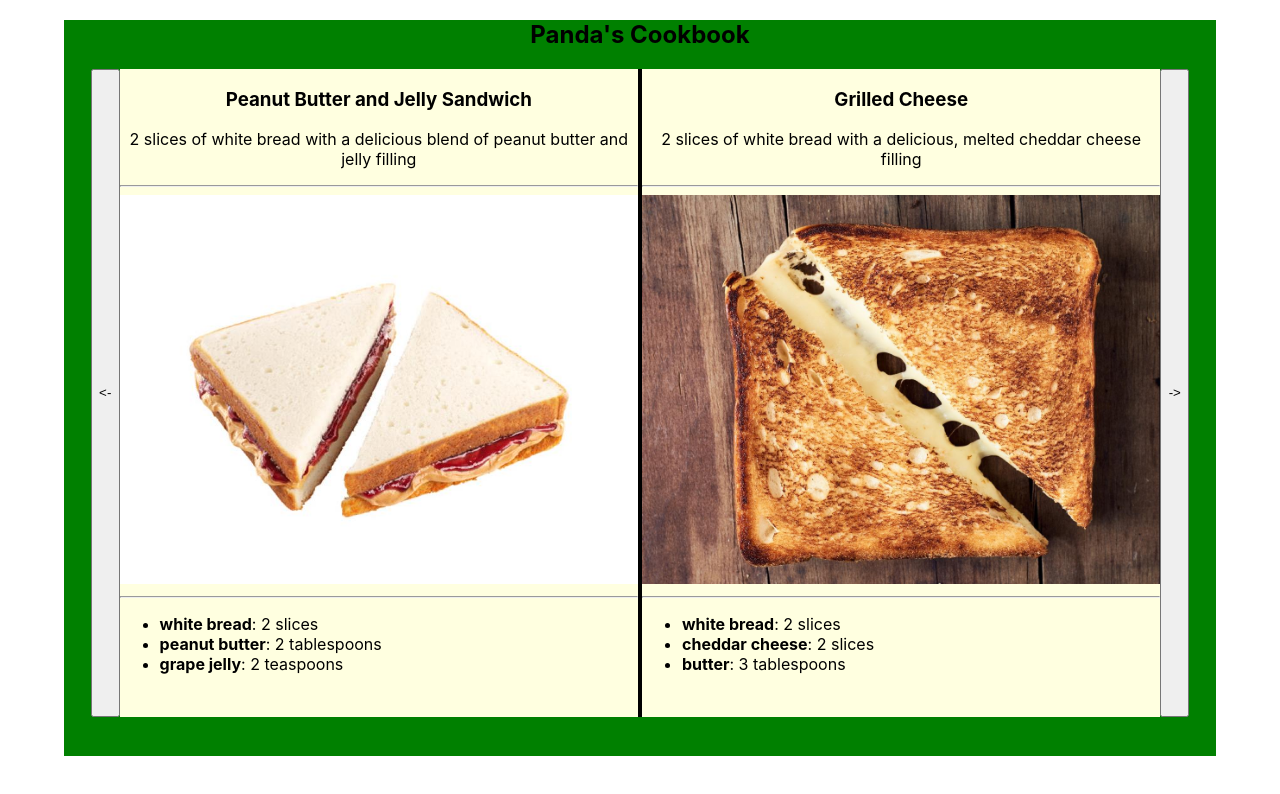
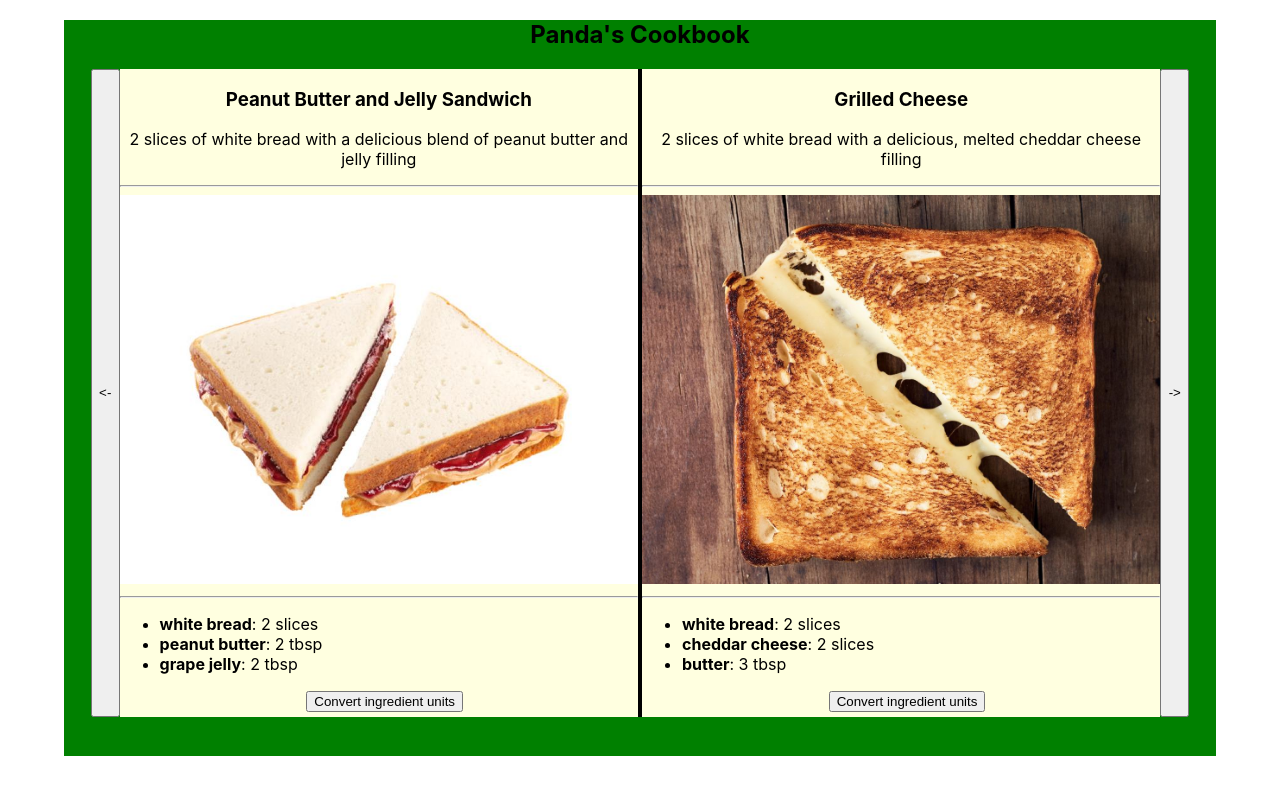
Before and after one commit to JamesHoxie/CookBook, a React (Create React App) app: page / in a window 1280 px wide. Shown: the top 794 px of the page. Built offline with nearby package versions, Linux system fonts and the light colour scheme.

Commit message:
ingredient conversions selections visuals added, adding conversion api request in next commit

```diff
--- a/src/App.js
+++ b/src/App.js
@@ -29,50 +29,50 @@ function App() {
                    description: "2 slices of white bread with a delicious blend of peanut butter and jelly filling",
                    image: "peanut-butter-and-jelly.jpeg",
                    ingredients: [
-                                 {name: "white bread", measurement: "2 slices"},
-                                 {name: "peanut butter", measurement: "2 tablespoons"},
-                                 {name: "grape jelly", measurement: "2 teaspoons"}
+                                 {name: "white bread", amount: "2", unit: "slices"},
+                                 {name: "peanut butter", amount: "2", unit: "tbsp"},
+                                 {name: "grape jelly", amount: "2", unit: "tbsp"}
                                 ]
                   },
                   {name: "Grilled Cheese",
                    description: "2 slices of white bread with a delicious, melted cheddar cheese filling",
                    image: "grilled-cheese.jpg",
                    ingredients: [
-                                 {name: "white bread", measurement: "2 slices"},
-                                 {name: "cheddar cheese", measurement: "2 slices"},
-                                 {name: "butter", measurement: "3 tablespoons"}
+                                 {name: "white bread", amount: "2", unit: "slices"},
+                                 {name: "cheddar cheese", amount: "2", unit: "slices"},
+                                 {name: "butter", amount: "3", unit: "tbsp"}
                                 ]
                   },
                   {name: "Spaghetti and Meatballs",
                    description: "spaghetti noodles and italian meatballs with a flavorful red sauce",
                    image: "spaghetti-and-meatballs.jpg",
                    ingredients: [
-                                 {name: "spaghetti", measurement: "1 lb"},
-                                 {name: "ground beef", measurement: "1 lb"},
-                                 {name: "bread crumbs", measurement: "1/3 cup"},
-                                 {name: "parseley, finely chopped", measurement: "1/4 cup"},
-                                 {name: "freshly grated parmesan cheese", measurement: "1/4 cup"},
-                                 {name: "eggs", measurement: "1 unit"},
-                                 {name: "garlic cloves, minced", measurement: "2 units"},
-                                 {name: "salt", measurement: "to taste"},
-                                 {name: "red pepper flakes", measurement: "1/2 teaspoon"},
-                                 {name: "extra virgin olive oil", measurement: "2 tablespoons"},
-                                 {name: "onion, finely chopped", measurement: "1/2 cup"},
-                                 {name: "crushed tomatoes", measurement: "1 28oz can"},
-                                 {name: "bay leaf", measurement: "1 unit"},
-                                 {name: "freshley ground black pepper", measurement: "to taste"}
+                                 {name: "spaghetti", amount: "1", unit: "lb"},
+                                 {name: "ground beef", amount: "1", unit: "lb"},
+                                 {name: "bread crumbs", amount: "1/3", unit: "cups"},
+                                 {name: "parseley, finely chopped", amount: "1/4", unit: "cups"},
+                                 {name: "freshly grated parmesan cheese", amount: "1/4", unit: "cups"},
+                                 {name: "eggs", amount: "1", unit: ""},
+                                 {name: "garlic cloves, minced", amount: "2", unit: ""},
+                                 {name: "salt", amount: "to taste", unit: ""},
+                                 {name: "red pepper flakes", amount: "1/2", unit: "tsp"},
+                                 {name: "extra virgin olive oil", amount: "2", unit: "tbsp"},
+                                 {name: "onion, finely chopped", amount: "1/2", unit: "cups"},
+                                 {name: "crushed tomatoes", amount: "28", unit: "oz"},
+                                 {name: "bay leaf", amount: "1", unit: ""},
+                                 {name: "freshley ground black pepper", amount: "to taste", unit: ""}
                                 ]
                   },
                   {name: "Crepes",
                    description: "thin, soft french pancakes",
                    image: "crepes.jpg",
                    ingredients: [
-                                 {name: "all purpose flour", measurement: "1 cup"},
-                                 {name: "eggs", measurement: "2 units"},
-                                 {name: "milk", measurement: "1/2 cup"},
-                                 {name: "water", measurement: "1/2 cup"},
-                                 {name: "salt", measurement: "1/4 teaspoon"},
-                                 {name: "melted butter", measurement: "2 tablesoons"}
+                                 {name: "all purpose flour", amount: "1", unit: "cups"},
+                                 {name: "eggs", amount: "2", unit: ""},
+                                 {name: "milk", amount: "1/2", unit: "cups"},
+                                 {name: "water", amount: "1/2", unit: "cups"},
+                                 {name: "salt", amount: "1/4", unit: "tsp"},
+                                 {name: "melted butter", amount: "2", unit: "tbsp"}
                                 ]
                   }
   ];
--- a/src/Page.css
+++ b/src/Page.css
@@ -22,3 +22,12 @@ img {
 .right {
     border-left: solid black 0.25em;
   }
+
+.ingredient:hover {
+  border: solid black 0.15em;
+  border-radius: 5%;
+}
+
+button.convert-button {
+  margin-left: 14em;
+}
--- a/src/Page.js
+++ b/src/Page.js
@@ -1,4 +1,4 @@
-import React from 'react';
+import React, { useState, useEffect } from 'react';
 import './Page.css';
 
 // import all images of recipes for Pages to use to display their respective recipes
@@ -16,22 +16,52 @@ function importAll(r) {
 
 const images = importAll(require.context('./recipe-images', false, /\.(png|jpe?g|svg)$/));
 
-function Page({recipe, side = "left"}) {
+// set of all ingredient amounts for displaying in conversion selection drop down
+const units = ["tsp", "tbsp", "cups", "L", "mL", "kg", "g", "mg"];
+
+function Page(props) {
+    const {recipe, side = "left"} = props;
+    const [recipeMeasurements, setRecipeMeasurements] = useState(recipe);
+    const [isOpened, setIsOpened] = useState(false);
+
+    useEffect(() => {
+      setRecipeMeasurements(props);
+    }, [props]);
+
+    function toggle() {
+      setIsOpened(wasOpened => !wasOpened);
+    }
 
     return (
         <div className={`page ${side}`}>
           <h3>{recipe.name}</h3>
           <p>{recipe.description}</p>
           <hr />
-          {/* <img src={`../public/recipe-images/${recipe.image}`} alt={`${recipe.name}`}/> */}
           <img src={images[`${recipe.name.toLowerCase().replaceAll(' ', '-')}.jpg`]} alt={`${recipe.name}`} />
           <hr />
           <div className="ingredients">
             <ul>
-              {recipe.ingredients.map((ingredient) => {
-                return <li><strong>{ingredient.name}</strong>: {ingredient.measurement}</li>;
+              {recipe.ingredients.map((ingredient, index) => {
+                return <li key={index.toString()}className="ingredient">
+                          <strong>{ingredient.name}</strong>: {ingredient.amount + " "}
+
+                          {!isOpened &&
+                            ingredient.unit
+                          }
+
+                          {isOpened &&
+                            <select className="convert-options">
+                              <option>{ingredient.unit}</option>
+                              {units.map((unit, index) => {
+                                return <option key={index.toString()}>{`${unit}`}</option>
+                              })}
+                            </select>
+                          }
+                       </li>
               })}
             </ul>
+            <button className="convert-button" onClick={toggle}>Convert ingredient units</button>
+
           </div>
         </div>
       );
```
